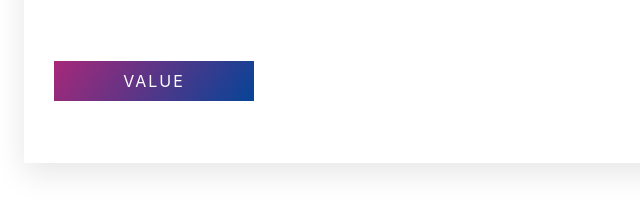
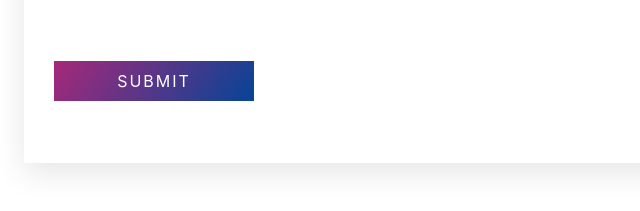
Before and after one commit to usama-ansari/Test, a plain HTML site: page index.html in a window 1280 px wide. Shown: the part 427-638 px from the top of the page, 216-856 px from the left. Drawn offline with nearby package versions, Linux system fonts and the light colour scheme.

Commit message:
version 0.0.3

```diff
--- a/index.html
+++ b/index.html
@@ -43,7 +43,7 @@
             </div>
 
             <div class="form-field col-lg-12">
-                <input type="button" class="submit-btn" value="value">
+                <input type="button" class="submit-btn" value="Submit">
             </div>
         </div>
 
```
